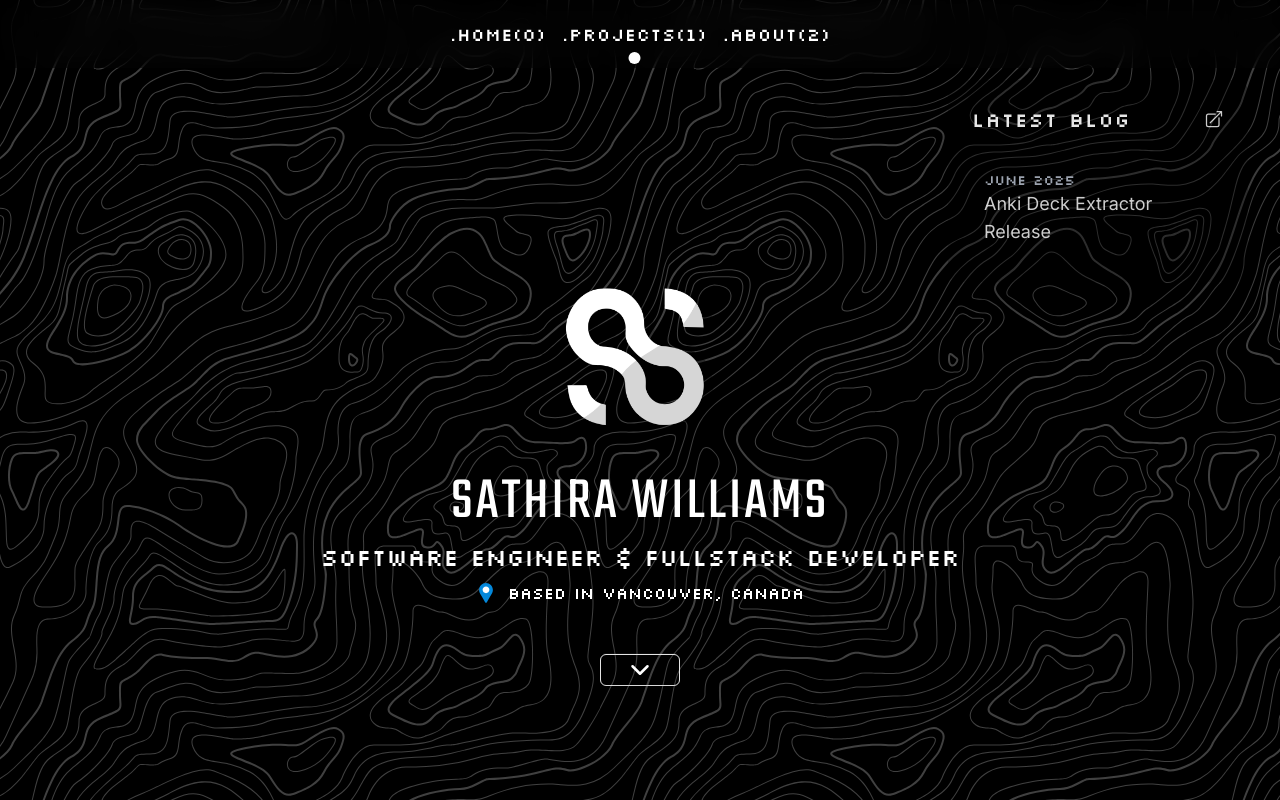
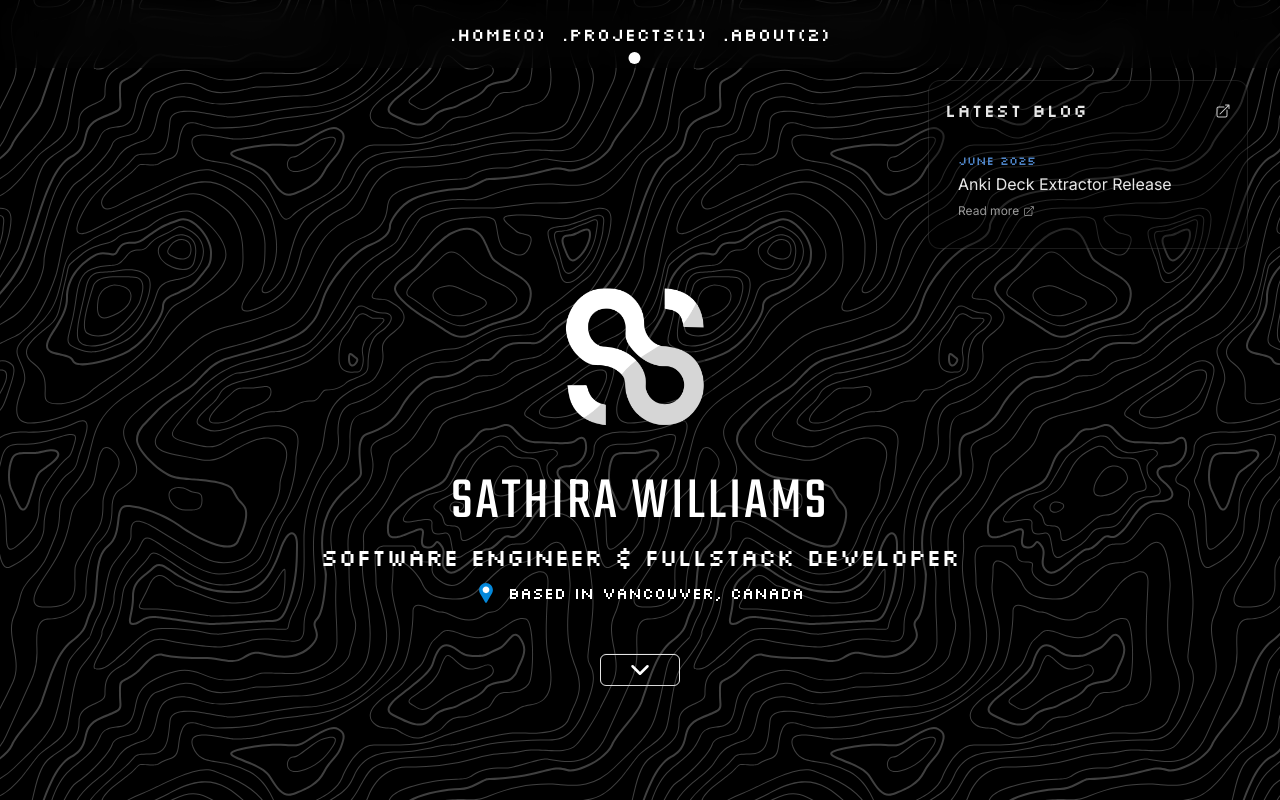
Before and after one commit to pwSathira/personal_website_version3, a Next.js app: page / in a window 1280 px wide. Shown: the top 800 px of the page. Built offline with nearby package versions, Linux system fonts and the light colour scheme.

Commit message:
style: enhance LatestBlog component with improved animations, loading state, and updated styling for better user experience

```diff
--- a/src/components/LatestBlogs.jsx
+++ b/src/components/LatestBlogs.jsx
@@ -14,7 +14,6 @@ const LatestBlog = () => {
                 if (!response.ok) throw new Error('Failed to fetch blog post');
 
                 const data = await response.json();
-                // Sort posts by date in descending order and get the most recent one
                 const sortedPosts = data.sort((a, b) => new Date(b.date) - new Date(a.date));
                 const latestBlog = sortedPosts[0] ? {
                     title: sortedPosts[0].title,
@@ -34,40 +33,53 @@ const LatestBlog = () => {
     }, []);
 
     return (
-        <div className="absolute top-[20%] right-8 w-[300px] rounded-xl bg-black/30 backdrop-blur-md p-6 shadow-2xl" >
+        <motion.div
+            initial={{ opacity: 0, y: 20 }}
+            animate={{ opacity: 1, y: 0 }}
+            className="absolute top-[20%] right-8 w-[320px] rounded-xl bg-black/40 backdrop-blur-lg p-4 shadow-2xl border border-white/10"
+        >
             <div className="relative">
-                <div className="flex items-center justify-between mb-6 group">
-                    <Link href="/blog" className="text-[20px] font-silk tracking-wider text-white/90 group-hover:text-blue-400 transition-colors">
+                <div className="flex items-center justify-between mb-4 group">
+                    <Link href="/blog" className="text-[18px] font-silk tracking-wider text-white/90 group-hover:text-blue-400 transition-colors duration-300">
                         LATEST BLOG
                     </Link>
-                    <Link href="/blog" className="text-white/80 group-hover:text-blue-400 transition-colors">
-                        <HiArrowTopRightOnSquare className="w-5 h-5" />
+                    <Link href="/blog" className="text-white/80 group-hover:text-blue-400 transition-colors duration-300">
+                        <HiArrowTopRightOnSquare className="w-4 h-4" />
                     </Link>
                 </div>
-                <div className="space-y-6">
+                <div className="space-y-3">
                     {isLoading ? (
-                        <p className="text-white/70 text-center">Loading blog...</p>
+                        <div className="flex items-center justify-center py-4">
+                            <div className="animate-pulse text-white/70">Loading blog...</div>
+                        </div>
                     ) : !blog ? (
-                        <p className="text-white/70 text-center">No blog posts found</p>
+                        <div className="text-center py-4 text-white/70">
+                            No blog posts found
+                        </div>
                     ) : (
                         <motion.div
                             initial={{ opacity: 0, y: 20 }}
                             animate={{ opacity: 1, y: 0 }}
+                            transition={{ duration: 0.5 }}
                             className="group"
                         >
                             <Link href={blog.link}>
-                                <div className="cursor-pointer p-3 rounded-lg transition-all duration-200 hover:bg-white/5">
-                                    <p className="text-sm text-gray-400 font-silk">{blog.date}</p>
-                                    <h4 className="text-lg text-white/80 group-hover:text-blue-400 transition-colors">
+                                <div className="cursor-pointer p-3 rounded-lg transition-all duration-300 hover:bg-white/10 border border-transparent hover:border-white/10">
+                                    <p className="text-xs text-blue-400/80 font-silk mb-1">{blog.date}</p>
+                                    <h4 className="text-base text-white/90 group-hover:text-blue-400 transition-colors duration-300 leading-snug">
                                         {blog.title}
                                     </h4>
+                                    <div className="mt-2 flex items-center text-xs text-white/60 group-hover:text-blue-400/80 transition-colors duration-300">
+                                        Read more
+                                        <HiArrowTopRightOnSquare className="w-3 h-3 ml-1" />
+                                    </div>
                                 </div>
                             </Link>
                         </motion.div>
                     )}
                 </div>
             </div>
-        </div>
+        </motion.div>
     );
 };
 
```
